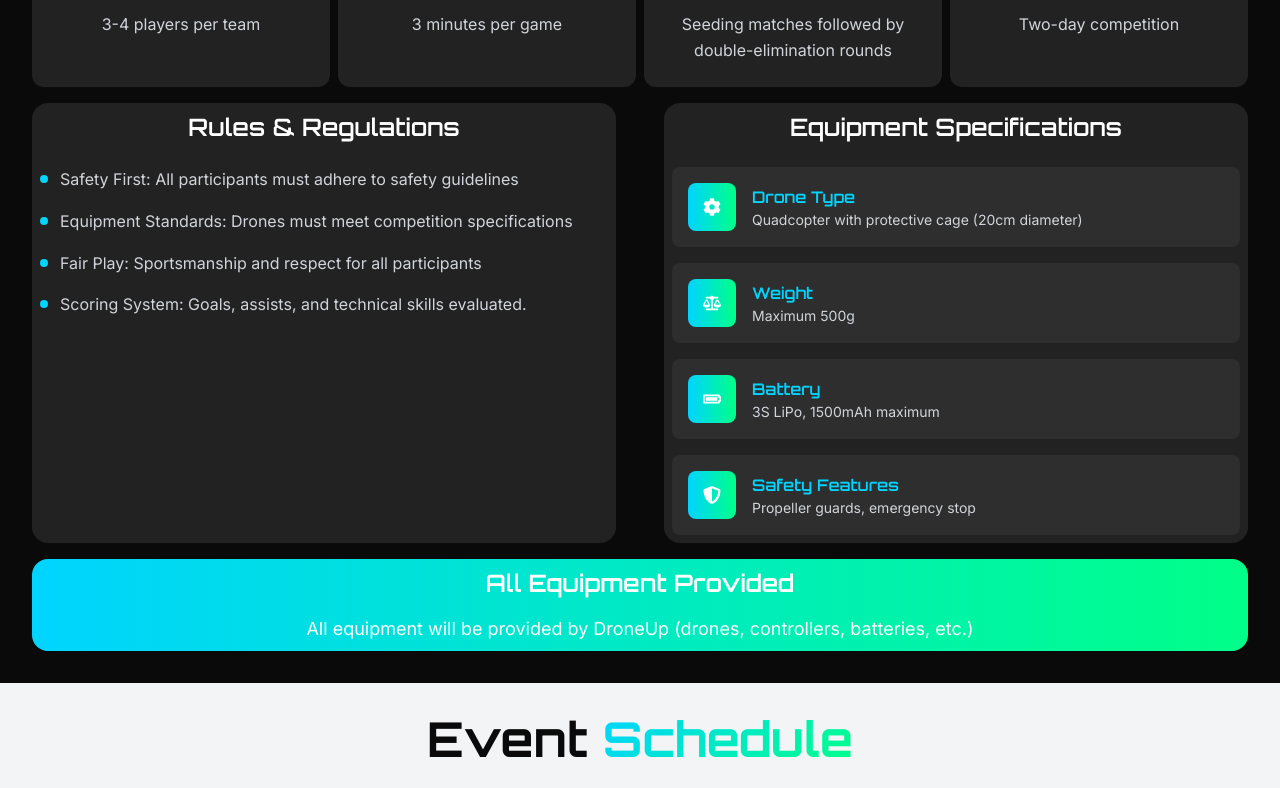
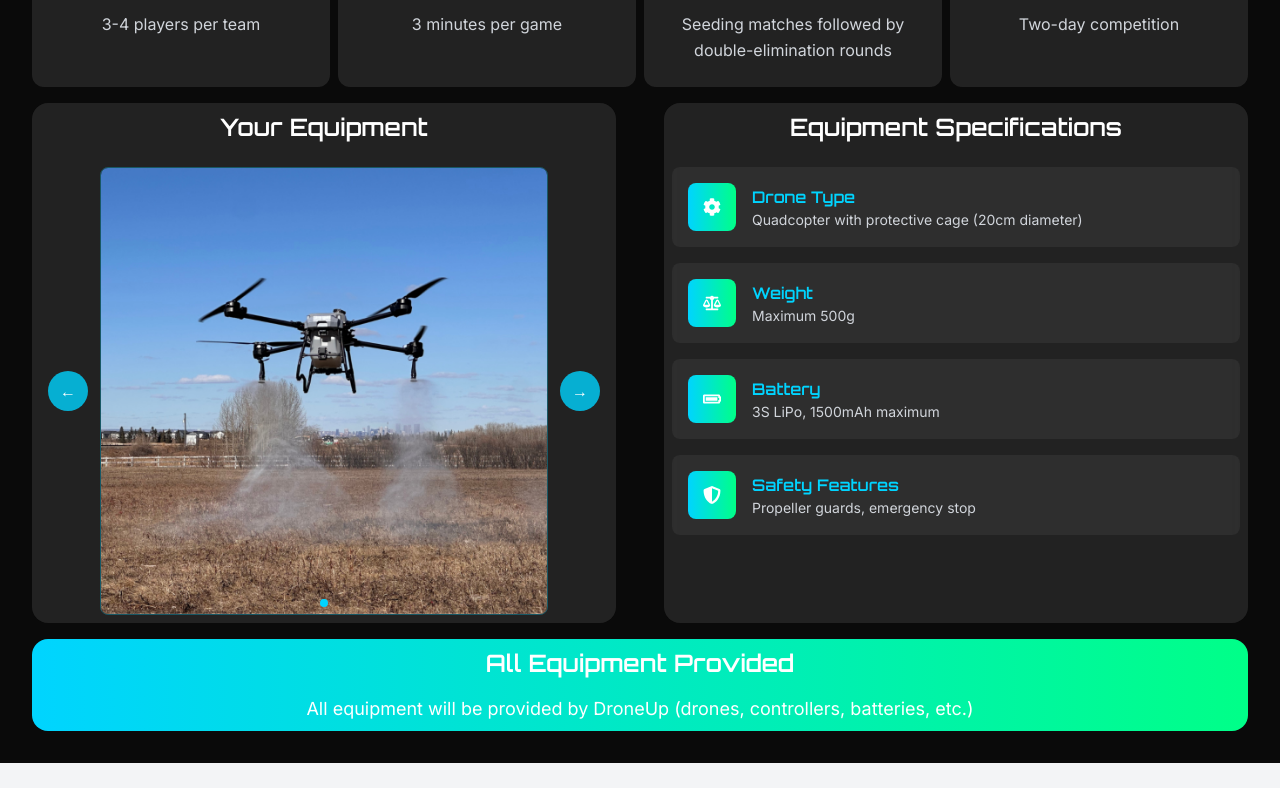
Before and after one commit to AdvancedUAV/DroneUp-Site, a React (Vite) app: page / in a window 1280 px wide. Shown: the part 1852-2640 px from the top of the page. Built offline with nearby package versions, Linux system fonts and the light colour scheme.

Commit message:
Gallery showcase for provided drones

```diff
--- a/src/components/CompetitionSection.tsx
+++ b/src/components/CompetitionSection.tsx
@@ -4,6 +4,7 @@ import { useInView } from 'react-intersection-observer';
 // @ts-ignore
 import { FaUsers, FaClock, FaTrophy, FaShieldAlt, FaCog, FaBalanceScale, FaBatteryFull } from 'react-icons/fa';
 import { droneSoccerData, autonomousChallengeData, CompetitionData } from '../data/competitionData';
+import ScrollingImageGallery from './ScrollingImageGallery';
 
 interface CompetitionSectionProps {
   competitionType: 'drone-soccer' | 'autonomous';
@@ -22,7 +23,6 @@ const CompetitionSection: React.FC<CompetitionSectionProps> = ({ competitionType
   const currentData: CompetitionData = competitionType === 'drone-soccer' ? droneSoccerData : autonomousChallengeData;
 
   const formatDetails = currentData.formatDetails;
-  const rules = currentData.rules;
   const equipmentSpecs = currentData.equipmentSpecs;
 
   useEffect(() => {
@@ -101,7 +101,7 @@ const CompetitionSection: React.FC<CompetitionSectionProps> = ({ competitionType
           ))}
         </motion.div>
 
-        {/* Rules & Regulations */}
+        {/* Preview - Image Gallery */}
         <motion.div
           initial={{ opacity: 0, y: 30 }}
           animate={shouldAnimate ? { opacity: 1, y: 0 } : {}}
@@ -110,22 +110,13 @@ const CompetitionSection: React.FC<CompetitionSectionProps> = ({ competitionType
         >
           <div className="bg-white/10 backdrop-blur-custom rounded-2xl p-8">
             <h3 className="text-2xl font-orbitron font-semibold mb-6 text-center">
-              Rules & Regulations
+              Your Equipment
             </h3>
-            <ul className="space-y-4">
-              {rules.map((rule, index) => (
-                <motion.li
-                  key={index}
-                  initial={{ opacity: 0, x: -20 }}
-                  animate={shouldAnimate ? { opacity: 1, x: 0 } : {}}
-                  transition={{ duration: 0.6, delay: 0.8 + index * 0.1 }}
-                  className="flex items-start space-x-3"
-                >
-                  <div className="w-2 h-2 bg-electric-blue rounded-full mt-2 flex-shrink-0"></div>
-                  <span className="text-gray-300">{rule}</span>
-                </motion.li>
-              ))}
-            </ul>
+            <div className="min-h-48">
+              <ScrollingImageGallery
+                images={currentData.previewImages}
+              />
+            </div>
           </div>
 
           <div className="bg-white/10 backdrop-blur-custom rounded-2xl p-8">
--- a/src/components/Footer.tsx
+++ b/src/components/Footer.tsx
@@ -33,7 +33,7 @@ const Footer: React.FC = () => {
               </span>
             </div>
             <p className="text-gray-300 mb-6">
-              Calgary's premier youth drone competition. Experience the future of competitive sports.
+              Calgary's premier youth drone competition.
             </p>
             <div className="flex space-x-4">
               {socialLinks.map((social) => (
@@ -69,7 +69,17 @@ const Footer: React.FC = () => {
               </div>
               <div className="flex items-center md:justify-end space-x-3">
                 {/* <FaPhone className="text-electric-blue" /> */}
-                <span className="text-gray-300">©2025-2026 AdvancedUAV Tech Inc. | Made with 💖 in Calgary</span>
+                <span className="text-gray-300">
+                  ©2025-2026 AdvancedUAV Tech Inc. |{' '}
+                  <a
+                    href="https://github.com/NoozAbooz/DroneUp-Site"
+                    target="_blank"
+                    rel="noopener noreferrer"
+                    className="text-gray-300 hover:text-electric-blue transition-colors duration-300"
+                  >
+                    Made with 💖 in Calgary
+                  </a>
+                </span>
               </div>
             </div>
           </motion.div>
--- a/src/components/Header.tsx
+++ b/src/components/Header.tsx
@@ -58,12 +58,13 @@ const Header: React.FC = () => {
             whileHover={{ scale: 1.05 }}
             className="flex items-center space-x-2"
           >
-            <div className="w-10 h-10 bg-gradient-to-r from-electric-blue to-neon-green rounded-lg flex items-center justify-center">
+            <img src="/favicon.png" alt="DroneUp Logo" className="w-14 h-14" />
+            {/* <div className="w-10 h-10 bg-gradient-to-r from-electric-blue to-neon-green rounded-lg flex items-center justify-center">
               <span className="text-white font-orbitron font-bold text-lg">D</span>
-            </div>
-            <span className="text-2xl font-orbitron font-bold text-gradient">
+            </div> */}
+            {/* <span className="text-2xl font-orbitron font-bold text-gradient">
               DroneUp
-            </span>
+            </span> */}
           </motion.div>
 
           {/* Desktop Navigation */}
--- a/src/components/HeroSection.tsx
+++ b/src/components/HeroSection.tsx
@@ -66,7 +66,7 @@ const HeroSection: React.FC = () => {
             transition={{ duration: 0.8, delay: 0.6 }}
             className="text-xl md:text-2xl text-gray-300 max-w-4xl mx-auto leading-relaxed mb-14"
           >
-            Calgary's premier youth drone competition featuring Drone Soccer and Autonomous Programming challenges
+            <span className="font-[1000]">Calgary's premier drone competition</span> is back, featuring Drone Soccer and Autonomous Programming challenges
           </motion.p>
         </motion.div>
 
--- /dev/null
+++ b/src/components/ScrollingImageGallery.tsx
@@ -0,0 +1,97 @@
+import React, { useState } from 'react';
+import { motion } from 'framer-motion';
+
+interface ScrollingImageGalleryProps {
+  images: string[];
+}
+
+const ScrollingImageGallery: React.FC<ScrollingImageGalleryProps> = ({
+  images
+}) => {
+  const [currentIndex, setCurrentIndex] = useState(0);
+
+  const nextImage = () => {
+    setCurrentIndex((prev) => (prev + 1) % images.length);
+  };
+
+  const prevImage = () => {
+    setCurrentIndex((prev) => (prev - 1 + images.length) % images.length);
+  };
+
+  return (
+    <div className="relative overflow-hidden h-full w-full">
+      <div className="flex items-center justify-center h-full w-full">
+        {/* Previous Button */}
+        <button
+          onClick={prevImage}
+          className="absolute left-2 z-10 w-10 h-10 bg-electric-blue/80 hover:bg-electric-blue rounded-full flex items-center justify-center text-white transition-all duration-300 hover:scale-110"
+        >
+          ←
+        </button>
+
+        {/* Current Image */}
+        <motion.div
+          key={currentIndex}
+          initial={{ opacity: 0, scale: 0.8 }}
+          animate={{ opacity: 1, scale: 1 }}
+          transition={{ duration: 0.5 }}
+          className="w-full max-w-md h-full min-h-40 rounded-lg border border-electric-blue/30 overflow-hidden"
+        >
+          <img
+            src={images[currentIndex]}
+            alt={`Preview ${currentIndex + 1}`}
+            className="w-full h-full object-cover"
+            onError={(e) => {
+              // Fallback to placeholder if image fails to load
+              const target = e.target as HTMLImageElement;
+              target.style.display = 'none';
+              const fallback = target.nextElementSibling as HTMLElement;
+              if (fallback) fallback.style.display = 'flex';
+            }}
+          />
+          {/* Fallback placeholder */}
+          <div className="w-full h-full flex items-center justify-center bg-gradient-to-br from-electric-blue/20 to-neon-green/20" style={{ display: 'none' }}>
+            <div className="text-center p-4">
+              <div className="w-20 h-20 mx-auto mb-3 bg-gradient-to-r from-electric-blue to-neon-green rounded-full flex items-center justify-center">
+                <span className="text-white text-3xl font-bold">
+                  {currentIndex + 1}
+                </span>
+              </div>
+              <p className="text-sm text-gray-300 font-medium">
+                Preview {currentIndex + 1}
+              </p>
+              <p className="text-xs text-gray-400 mt-1">
+                {images[currentIndex] || 'No image'}
+              </p>
+            </div>
+          </div>
+        </motion.div>
+
+        {/* Next Button */}
+        <button
+          onClick={nextImage}
+          className="absolute right-2 z-10 w-10 h-10 bg-electric-blue/80 hover:bg-electric-blue rounded-full flex items-center justify-center text-white transition-all duration-300 hover:scale-110"
+        >
+          →
+        </button>
+      </div>
+
+      {/* Image Counter */}
+      <div className="absolute bottom-2 left-1/2 transform -translate-x-1/2">
+        <div className="flex space-x-2">
+          {images.map((_, index) => (
+            <button
+              key={index}
+              onClick={() => setCurrentIndex(index)}
+              className={`w-2 h-2 rounded-full transition-all duration-300 ${
+                index === currentIndex ? 'bg-electric-blue' : 'bg-gray-400'
+              }`}
+            />
+          ))}
+        </div>
+      </div>
+    </div>
+  );
+};
+
+export default ScrollingImageGallery;
--- a/src/data/competitionData.ts
+++ b/src/data/competitionData.ts
@@ -8,6 +8,7 @@ export interface CompetitionData {
     color: string;
   }>;
   rules: string[];
+  previewImages: string[];
   equipmentSpecs: Array<{
     icon: any;
     title: string;
@@ -63,6 +64,9 @@ export const droneSoccerData: CompetitionData = {
     'Fair Play: Sportsmanship and respect for all participants',
     'Scoring System: Goals, assists, and technical skills evaluated.',
   ],
+  previewImages: [
+    '/images/a55.png',
+  ],
   equipmentSpecs: [
     {
       icon: FaCog,
@@ -94,16 +98,10 @@ export const droneSoccerData: CompetitionData = {
         color: 'from-electric-blue to-cyan-400',
       },
       {
-        time: '9:00 AM - 9:30 AM',
-        activity: 'Welcome and Safety Briefing',
+        time: '9:00 AM - 10:00 AM',
+        activity: 'Welcome and Equipment Setup',
         icon: FaClock,
         color: 'from-neon-green to-emerald-400',
-      },
-      {
-        time: '9:30 AM - 10:00 AM',
-        activity: 'Equipment Distribution and Setup',
-        icon: FaCog,
-        color: 'from-cyber-purple to-purple-400',
       },
       {
         time: '10:00 AM - 12:00 PM',
@@ -115,7 +113,7 @@ export const droneSoccerData: CompetitionData = {
         time: '12:00 PM - 1:00 PM',
         activity: 'Lunch Break',
         icon: FaUsers,
-        color: 'from-yellow-400 to-orange-400',
+        color: 'from-cyber-purple to-purple-400',
       },
       {
         time: '1:00 PM - 5:00 PM',
@@ -127,7 +125,7 @@ export const droneSoccerData: CompetitionData = {
         time: '5:00 PM - 6:00 PM',
         activity: 'Day 1 Wrap-up and Day 2 Preview',
         icon: FaClock,
-        color: 'from-cyber-purple to-purple-400',
+        color: 'from-electric-blue to-cyan-400',
       },
     ],
     day2: [
@@ -139,7 +137,7 @@ export const droneSoccerData: CompetitionData = {
       },
       {
         time: '8:30 AM - 9:00 AM',
-        activity: 'Day 2 Briefing and Rules Review',
+        activity: 'Day 2 Briefing',
         icon: FaClock,
         color: 'from-neon-green to-emerald-400',
       },
@@ -147,13 +145,13 @@ export const droneSoccerData: CompetitionData = {
         time: '9:00 AM - 12:00 PM',
         activity: 'Double-Elimination Tournament Rounds',
         icon: FaTrophy,
-        color: 'from-cyber-purple to-purple-400',
+        color: 'from-electric-blue to-neon-green',
       },
       {
         time: '12:00 PM - 1:00 PM',
         activity: 'Lunch Break',
         icon: FaUsers,
-        color: 'from-yellow-400 to-orange-400',
+        color: 'from-cyber-purple to-purple-400',
       },
       {
         time: '1:00 PM - 4:00 PM',
@@ -165,7 +163,7 @@ export const droneSoccerData: CompetitionData = {
         time: '4:00 PM - 5:00 PM',
         activity: 'Awards Ceremony and Closing Remarks',
         icon: FaTrophy,
-        color: 'from-hot-pink to-pink-400',
+        color: 'from-yellow-400 to-orange-400',
       },
     ],
   },
@@ -204,6 +202,9 @@ export const autonomousChallengeData: CompetitionData = {
     'Collaboration: Team members can work together on solutions',
     'Documentation: Code should be readable by judges',
     'Testing: Participants are able to test their code on physical drones',
+  ],
+  previewImages: [
+    '/images/a55.png',
   ],
   equipmentSpecs: [
     {
```
Also changed, not shown: src/components/ScheduleSection.tsx (+10 -3 lines), public/favicon.png (added), public/images/a55.png (added).
